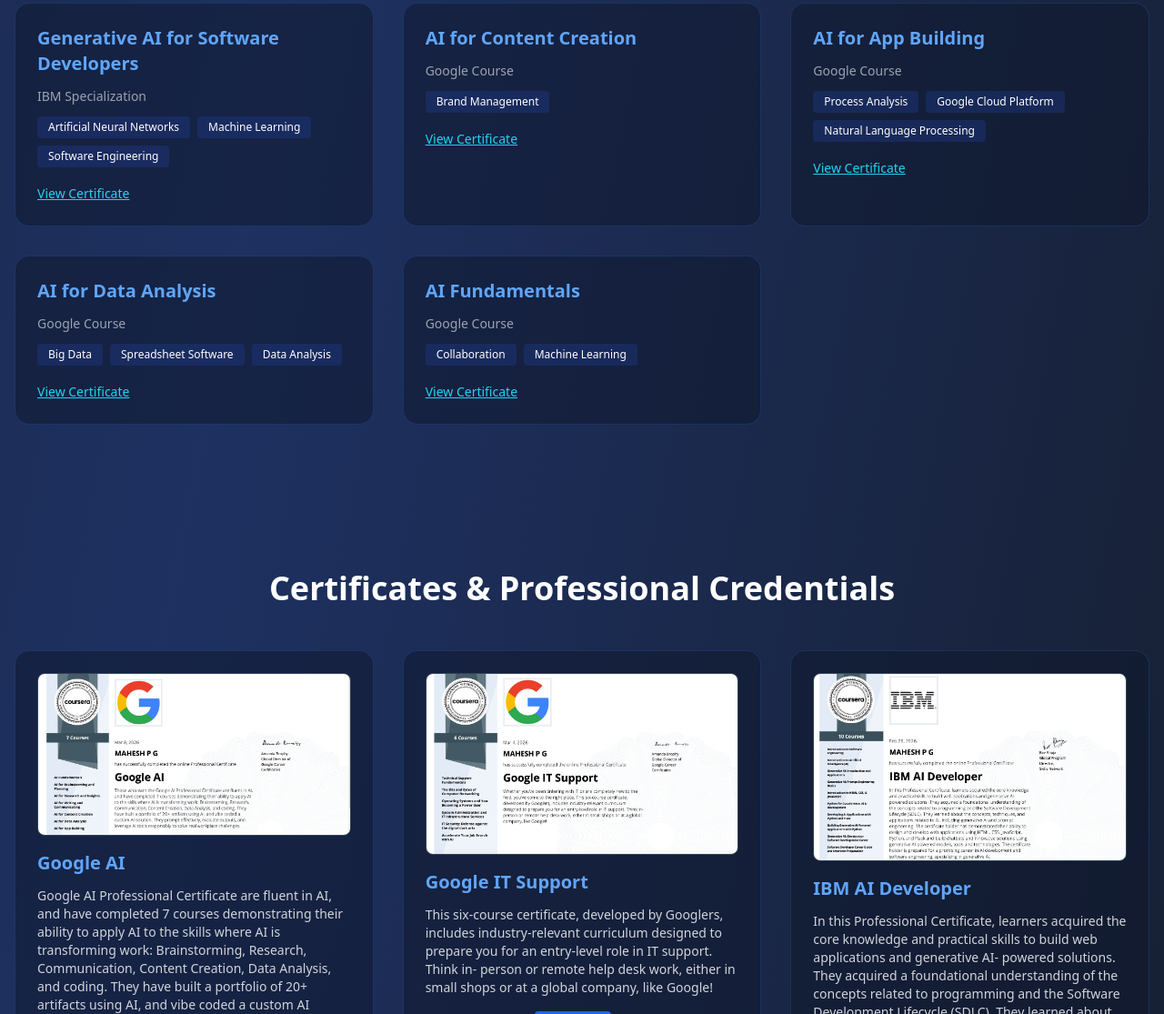
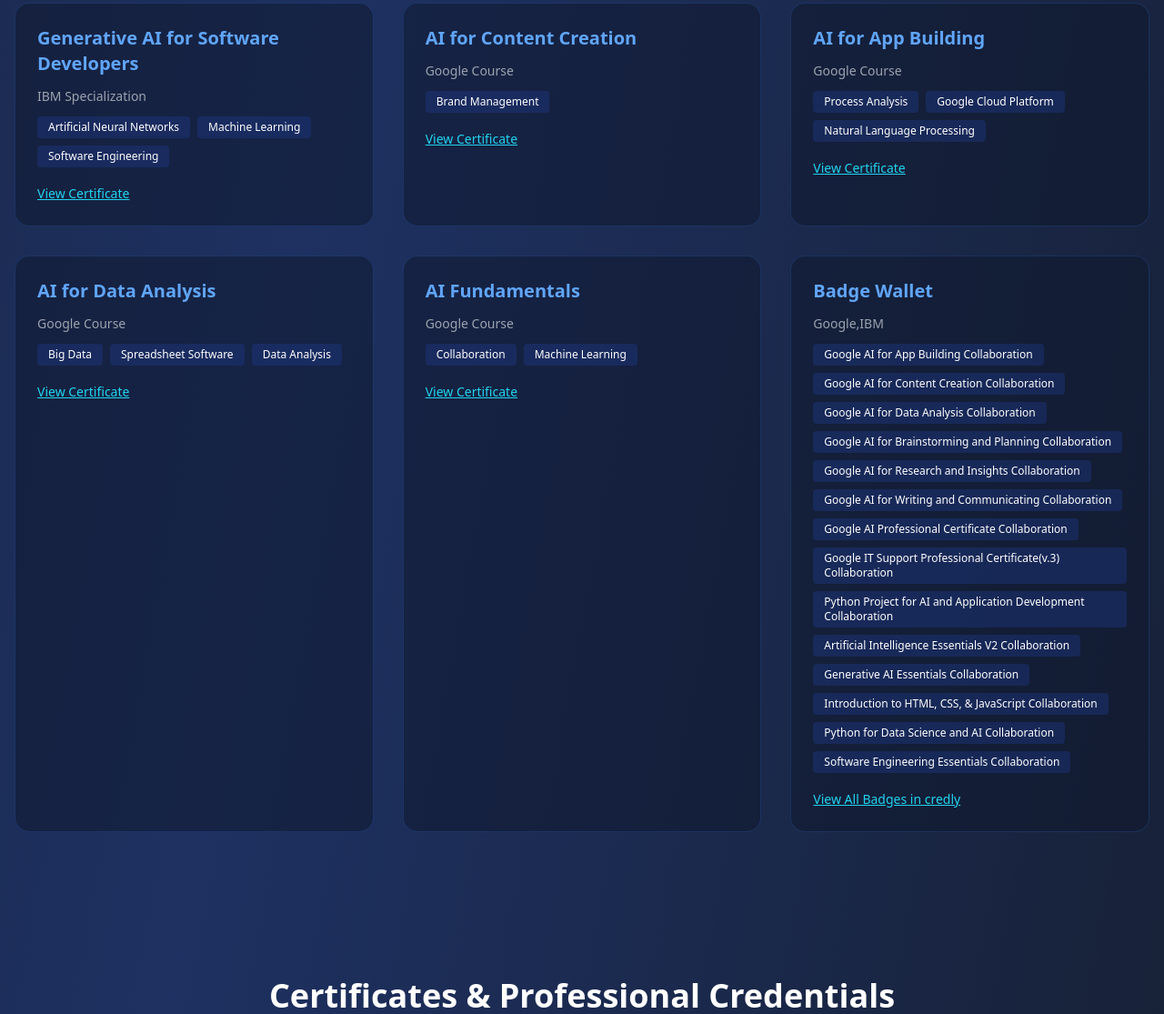
Before and after one commit to maheshpgportfolio/maheshpg-portfolio, a website: page index.html in a window 1280 px wide. Shown: the part 4877-5992 px from the top of the page at 91% size. Drawn offline with nearby package versions, Linux system fonts and the light colour scheme.

Commit message:
index.html

```diff
--- a/index.html
+++ b/index.html
@@ -506,6 +506,39 @@
         class="text-cyan-400 text-sm underline">View Certificate</a>
       </div>
 
+
+      <!-- Badge Wallet -->
+      <div class="bg-slate-900/50 p-6 rounded-2xl border border-blue-500/20">
+        <h3 class="text-xl font-semibold text-blue-400 mb-3">
+          Badge Wallet
+        </h3>
+        <p class="text-gray-400 text-sm mb-3">Google,IBM</p>
+
+        <div class="flex flex-wrap gap-2 mb-4">
+          <span class="bg-blue-900/40 px-3 py-1 rounded text-xs">Google AI for App Building Collaboration</span>
+          <span class="bg-blue-900/40 px-3 py-1 rounded text-xs">Google AI for Content Creation Collaboration</span>
+          <span class="bg-blue-900/40 px-3 py-1 rounded text-xs">Google AI for Data Analysis Collaboration</span>
+          <span class="bg-blue-900/40 px-3 py-1 rounded text-xs">Google AI for Brainstorming and Planning Collaboration</span>
+          <span class="bg-blue-900/40 px-3 py-1 rounded text-xs">Google AI for Research and Insights Collaboration</span>
+          <span class="bg-blue-900/40 px-3 py-1 rounded text-xs">Google AI for Writing and Communicating Collaboration</span>
+          <span class="bg-blue-900/40 px-3 py-1 rounded text-xs">Google AI Professional Certificate Collaboration</span>
+          <span class="bg-blue-900/40 px-3 py-1 rounded text-xs">Google IT Support Professional Certificate(v.3) Collaboration</span>
+          <span class="bg-blue-900/40 px-3 py-1 rounded text-xs">Python Project for AI and Application Development Collaboration</span>
+          <span class="bg-blue-900/40 px-3 py-1 rounded text-xs">Artificial Intelligence Essentials V2 Collaboration</span>
+          <span class="bg-blue-900/40 px-3 py-1 rounded text-xs">Generative AI Essentials Collaboration</span>
+          <span class="bg-blue-900/40 px-3 py-1 rounded text-xs">Introduction to HTML, CSS, & JavaScript Collaboration</span>
+          <span class="bg-blue-900/40 px-3 py-1 rounded text-xs">Python for Data Science and AI Collaboration</span>
+          <span class="bg-blue-900/40 px-3 py-1 rounded text-xs">Software Engineering Essentials Collaboration</span>
+
+        </div>
+
+        <a href="https://www.credly.com/users/pgmahesh/badges#credly" target="_blank"
+        class="text-cyan-400 text-sm underline">View All Badges in credly </a>
+      </div>
+
+
+
+
     </div>
   </div>
 </section>
```
